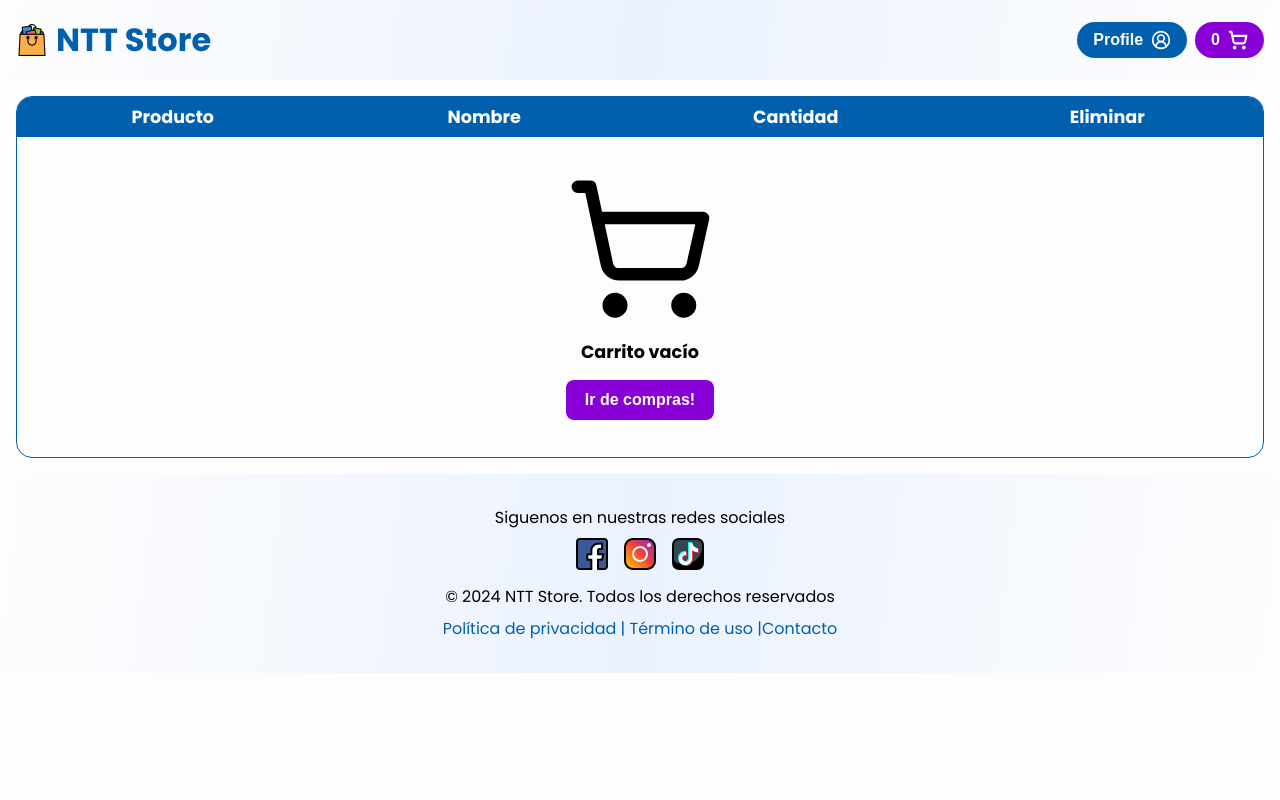
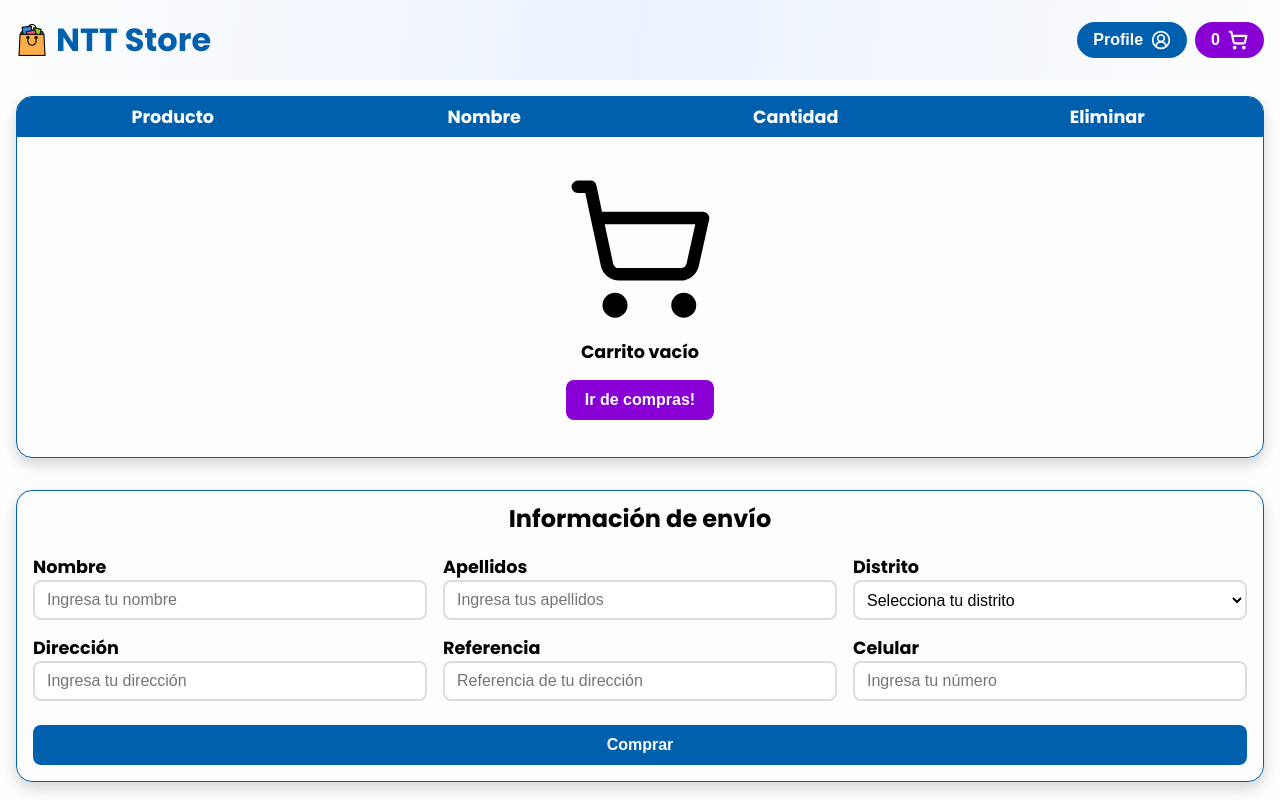
Before and after one commit to jlinaresmedalla/BC56-FRONTEND-REACT-NTT, a React (Vite) app: page /resumen in a window 1280 px wide. Shown: the top 800 px of the page. Built offline with nearby package versions, Linux system fonts and the light colour scheme.

Commit message:
feat: Desarrollar ui de formulario de envío

```diff
--- a/src/pages/resumen/CartSection/CartSection.css
+++ b/src/pages/resumen/CartSection/CartSection.css
@@ -4,6 +4,7 @@
   border: 1px solid var(--primary-color);
   border-radius: 1rem;
   overflow: hidden;
+  box-shadow: var(--shadow3);
 }
 
 .cell {
--- /dev/null
+++ b/src/pages/resumen/FormSection/FormSection.css
@@ -0,0 +1,23 @@
+.form-section {
+  margin: 2rem 0;
+}
+
+.shipping-form {
+  display: flex;
+  flex-direction: column;
+  gap: 1.5rem;
+  padding: 1rem;
+  border: 1px solid var(--primary-color);
+  border-radius: 1rem;
+  box-shadow: var(--shadow3);
+}
+
+.shipping-form-fields {
+  display: flex;
+  flex-wrap: wrap;
+  gap: 1rem;
+}
+
+.shipping-form-field {
+  flex: 1 1 30%;
+}
--- a/src/pages/resumen/FormSection/FormSection.tsx
+++ b/src/pages/resumen/FormSection/FormSection.tsx
@@ -1,3 +1,46 @@
+import { Button, Input, Select } from "@/components/UI";
+import "./FormSection.css";
+
 export const FormSection = () => {
-  return <section>form section</section>;
+  return (
+    <section className="form-section">
+      <form className="shipping-form" onSubmit={() => {}}>
+        <h3>
+          <center>Información de envío</center>
+        </h3>
+        <div className="shipping-form-fields">
+          <span className="shipping-form-field">
+            <label className="title">Nombre</label>
+            <Input placeholder="Ingresa tu nombre" />
+          </span>
+          <span className="shipping-form-field">
+            <label className="title">Apellidos</label>
+            <Input placeholder="Ingresa tus apellidos" />
+          </span>
+          <span className="shipping-form-field">
+            <label className="title">Distrito</label>
+            <Select
+              options={[{ value: "Lima", label: "Lima" }]}
+              valueKey={"value"}
+              labelKey={"label"}
+              staticLabel="Selecciona tu distrito"
+            />
+          </span>
+          <span className="shipping-form-field">
+            <label className="title">Dirección</label>
+            <Input placeholder="Ingresa tu dirección" />
+          </span>
+          <span className="shipping-form-field">
+            <label className="title">Referencia</label>
+            <Input placeholder="Referencia de tu dirección" />
+          </span>
+          <span className="shipping-form-field">
+            <label className="title">Celular</label>
+            <Input placeholder="Ingresa tu número" />
+          </span>
+        </div>
+        <Button type="submit">Comprar</Button>
+      </form>
+    </section>
+  );
 };
--- a/src/pages/resumen/ResumenPage.tsx
+++ b/src/pages/resumen/ResumenPage.tsx
@@ -1,10 +1,12 @@
 import { CartSection } from "./CartSection/CartSection";
+import { FormSection } from "./FormSection/FormSection";
 import "./ResumenPage.css";
 
 export const ResumenPage = () => {
   return (
     <main>
       <CartSection />
+      <FormSection />
     </main>
   );
 };
```
